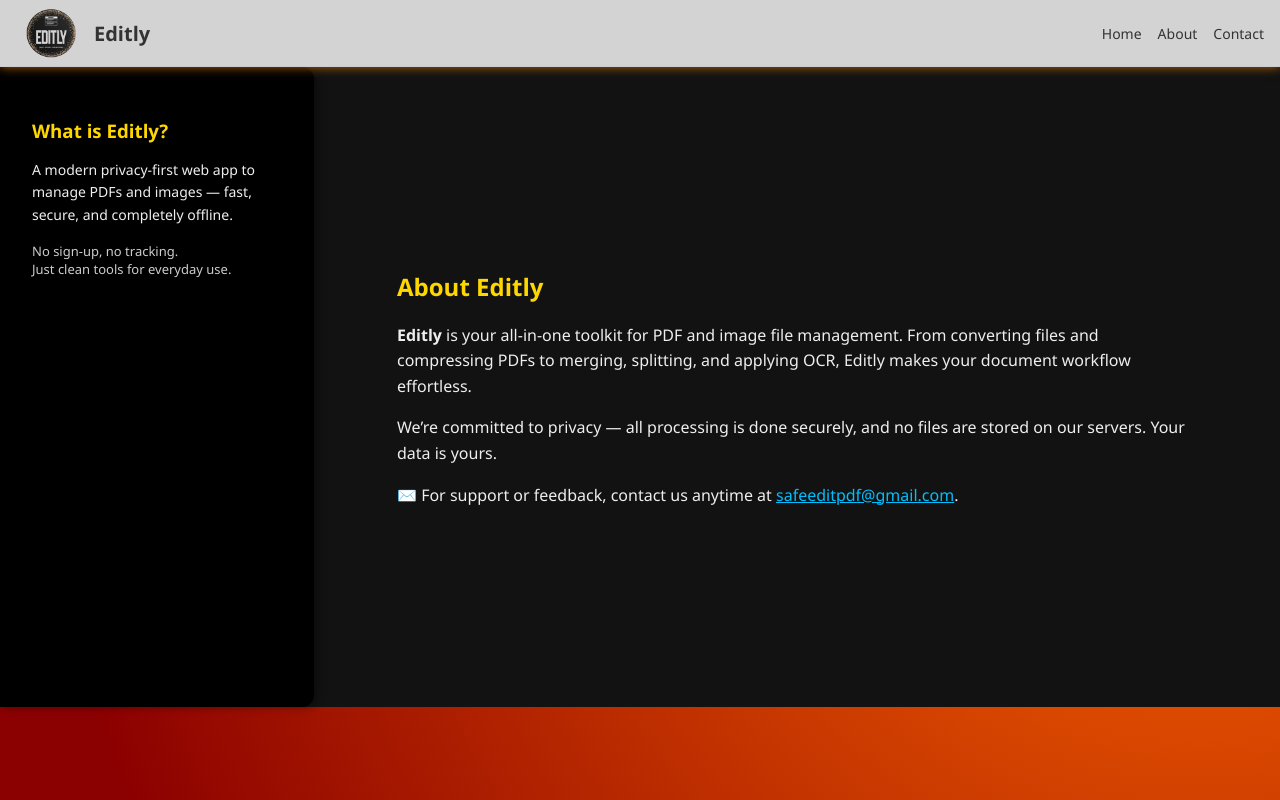
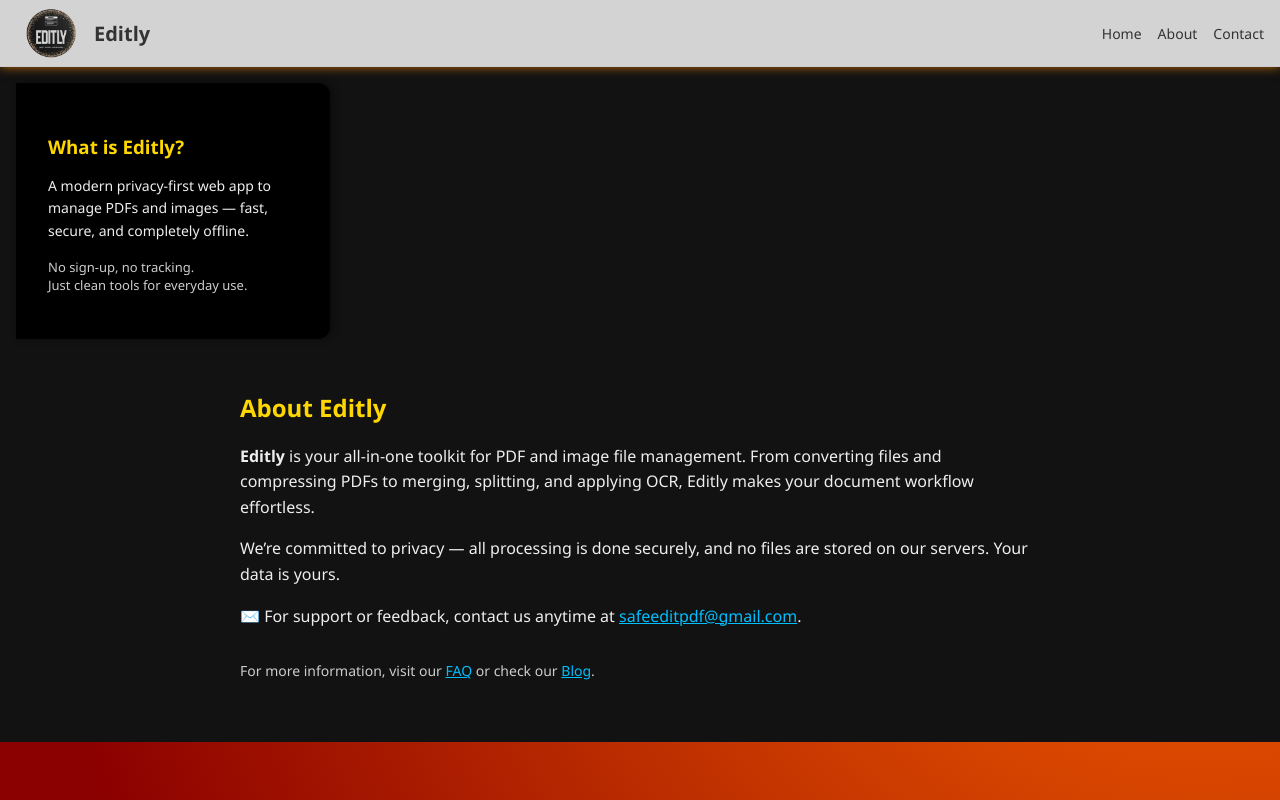
Before and after one commit to Safeedit/editly, a React (Create React App) app: page /about in a window 1280 px wide. Built offline with nearby package versions, Linux system fonts and the light colour scheme.

Commit message:
Update About.jsx

```diff
--- a/src/components/About.jsx
+++ b/src/components/About.jsx
@@ -2,7 +2,14 @@
 
 function About() {
   return (
-    <div style={{ display: "flex", minHeight: "80vh", backgroundColor: "#121212", color: "#eee" }}>
+    <div style={{
+      display: "flex",
+      minHeight: "80vh",
+      backgroundColor: "#121212",
+      color: "#eee",
+      flexDirection: "column",
+      padding: "1rem"
+    }}>
 
       {/* Left Sidebar Panel */}
       <div style={{
@@ -11,7 +18,8 @@
         padding: "2rem",
         borderTopRightRadius: "12px",
         borderBottomRightRadius: "12px",
-        boxShadow: "3px 0 8px rgba(0,0,0,0.4)"
+        boxShadow: "3px 0 8px rgba(0,0,0,0.4)",
+        flexShrink: 0 // Prevents sidebar from shrinking
       }}>
         <h3 style={{ color: "#ffd700", marginBottom: "1rem" }}>What is Editly?</h3>
         <p style={{ fontSize: "14px", lineHeight: "1.6" }}>
@@ -24,7 +32,7 @@
       </div>
 
       {/* Main Content */}
-      <div style={{ padding: "2rem", maxWidth: "800px", margin: "auto" }}>
+      <div style={{ padding: "2rem", maxWidth: "800px", margin: "auto", flexGrow: 1 }}>
         <h2 style={{ color: "#ffd700" }}>About Editly</h2>
 
         <p style={{ marginTop: "1rem", fontSize: "16px", lineHeight: "1.6" }}>
@@ -41,6 +49,11 @@
             safeeditpdf@gmail.com
           </a>.
         </p>
+
+        {/* Additional Links Section */}
+        <div style={{ marginTop: "2rem", fontSize: "14px", color: "#ccc" }}>
+          <p>For more information, visit our <a href="/faq" style={{ color: "#00bfff" }}>FAQ</a> or check our <a href="/blog" style={{ color: "#00bfff" }}>Blog</a>.</p>
+        </div>
       </div>
     </div>
   );
```
